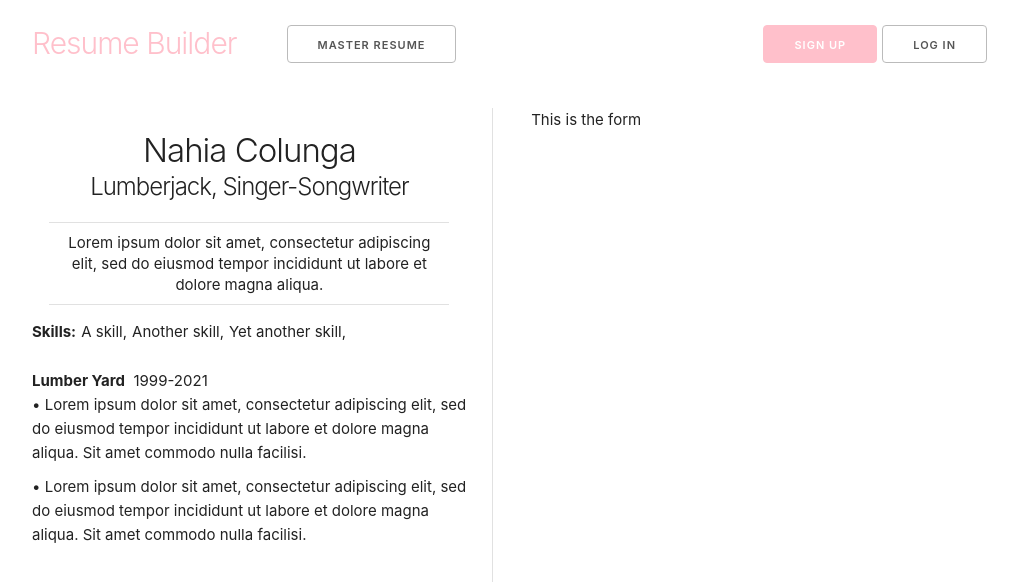
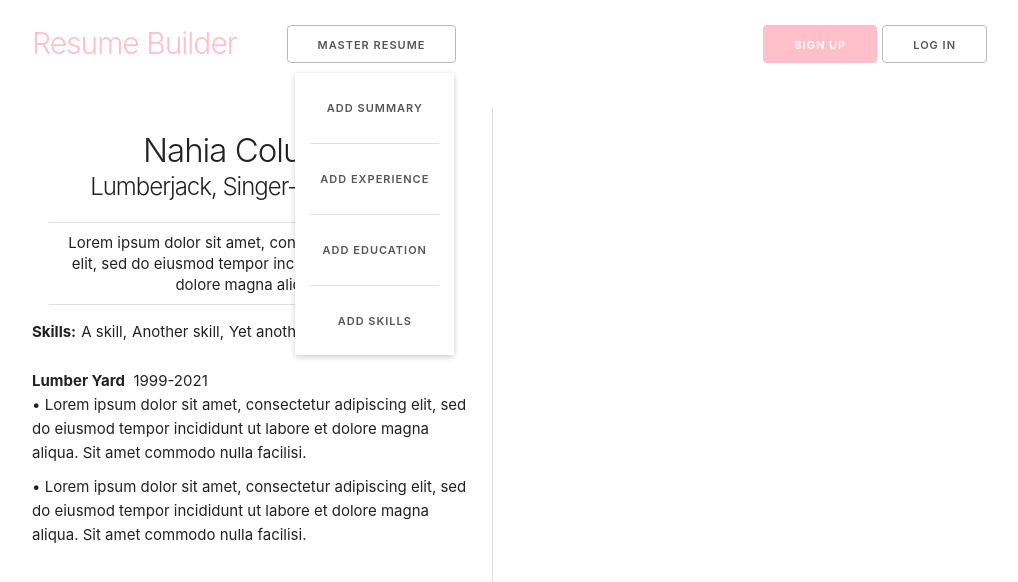
Before and after one commit to abramsohn/ResumeBuilder, a React (Create React App) app in the folder resume_builder-frontend/: page / in a window 1280 px wide. Shown: the top 582 px of the page, without its empty margins (128-1146 px from the left). Built offline with nearby package versions, Linux system fonts and the light colour scheme.

Commit message:
add master resume summery and experiance forms

```diff
--- a/resume_builder-frontend/public/Styles/style.css
+++ b/resume_builder-frontend/public/Styles/style.css
@@ -43,12 +43,12 @@ button{
     float: right;
 }
 
-button.button-primary{
+.button.button-primary, button.button-primary, input[type="submit"].button-primary, input[type="reset"].button-primary, input[type="button"].button-primary{
     background-color: rgb(255, 192, 203);
     border: 1px solid rgb(255, 192, 203);
 }
 
-button.button-primary:hover{
+.button.button-primary:hover, button.button-primary:hover, input[type="submit"].button-primary:hover, input[type="reset"].button-primary:hover, input[type="button"].button-primary:hover{
     background-color: rgb(255, 210, 220);
     border: 1px solid rgb(255, 210, 220);
 }
@@ -71,6 +71,12 @@ button.button-primary:hover{
     text-align: center;
     padding-bottom:15px;
     border-bottom:none;
+}
+
+.dropdown li button{
+    border: none;
+    padding: 0;
+    margin: 0;
 }
 
 .master-dropdown{
@@ -140,3 +146,7 @@ h3.master-tag{
 .master-experience dd::before {
     content: '•  ';
 }
+
+textarea:focus{
+    border: 1px solid rgb(255, 210, 220);
+}
--- a/resume_builder-frontend/src/App.js
+++ b/resume_builder-frontend/src/App.js
@@ -8,20 +8,29 @@ class App extends Component {
     super(props)
     this.state = {
       resume: [],
+      currentForm: '',
     }
+  }
+
+  handleChangeForm = (formType) => {
+    this.setState({ currentForm: formType });
   }
 
   render() {
     return (
       <div className='container'>
-        < Header />
+        < Header
+          handleChangeForm={this.handleChangeForm}
+        />
 
         <main className="row">
           <div className="master-resume six columns">
             < MasterResume />
           </div>
           <div className="six columns">
-            < Form />
+            < Form
+                currentForm = {this.state.currentForm}
+            />
           </div>
         </main>
       </div>
--- a/resume_builder-frontend/src/components/Form.jsx
+++ b/resume_builder-frontend/src/components/Form.jsx
@@ -4,16 +4,43 @@ class Form extends Component{
     constructor(props) {
         super(props)
         this.state = {
-
+            summery: '',
+            placeOfWork: '',
+            yearsWorked: '',
+            listPoints:'',
         }
     }
 
+    handleChange = (e) => {
+    this.setState({[e.target.id]: e.target.value})
+    }
+
     render() {
-        return (
-            <div>This is the form</div>
-        )
+        if(this.props.currentForm === 'summery') {
+            return (<form>
+                <label htmlFor="summery">summery</label>
+                <textarea className="u-full-width" onChange={this.handleChange} id="summery" value={this.state.summery}>  </textarea>
+                <input className="u-full-width button-primary" type="submit" value="Submit" />
+            </form>)
+        } else if (this.props.currentForm === 'experience') {
+            return (<form>
+                <label htmlFor="placeOfWork">Work Place</label>
+                <input type="text" className="u-full-width" onChange={this.handleChange} id="placeOfWork" value={this.state.placeOfWork} />
 
+                <label htmlFor="yearsWorked">Years</label>
+                <input type="text" className="u-full-width" onChange={this.handleChange} id="yearsWorked" value={this.state.yearsWorked} />
+
+                <label htmlFor="listPoints">Details</label>
+                <input type="text" className="u-full-width" onChange={this.handleChange} id="listPoints" value={this.state.listPoints} />
+
+                <input className="u-full-width button-primary" type="submit" value="Submit" />
+            </form>)
+        } else {
+            return (
+                    ''
+                )
+            }
+        }
     }
-}
 
 export default Form
--- a/resume_builder-frontend/src/components/Header.jsx
+++ b/resume_builder-frontend/src/components/Header.jsx
@@ -4,7 +4,7 @@ class Header extends Component{
     constructor(props) {
         super(props)
         this.state = {
-            masterDropdown: false,
+            masterDropdown: true,
         }
     }
 
@@ -15,7 +15,6 @@ class Header extends Component{
             this.setState({ masterDropdown: true });
         }
     }
-
     render() {
         return (
             <header>
@@ -28,10 +27,10 @@ class Header extends Component{
                                 {this.state.masterDropdown ?
                                     <div className="master-dropdown">
                                         <ul className="dropdown">
-                                            <li>Add Summary</li>
-                                            <li>Add Experience</li>
-                                            <li>Add Education</li>
-                                            <li>Add Skill</li>
+                                            <li><button onClick={() => { this.props.handleChangeForm('summery') }}>Add Summary</button></li>
+                                            <li><button onClick={() => { this.props.handleChangeForm('experience') }}>Add Experience</button></li>
+                                            <li><button onClick={() => { this.props.handleChangeForm('education') }}>Add Education</button></li>
+                                            <li><button onClick={() => { this.props.handleChangeForm('skills') }}>Add Skills</button></li>
                                         </ul>
                                     </div>
                                     : ''}
```
